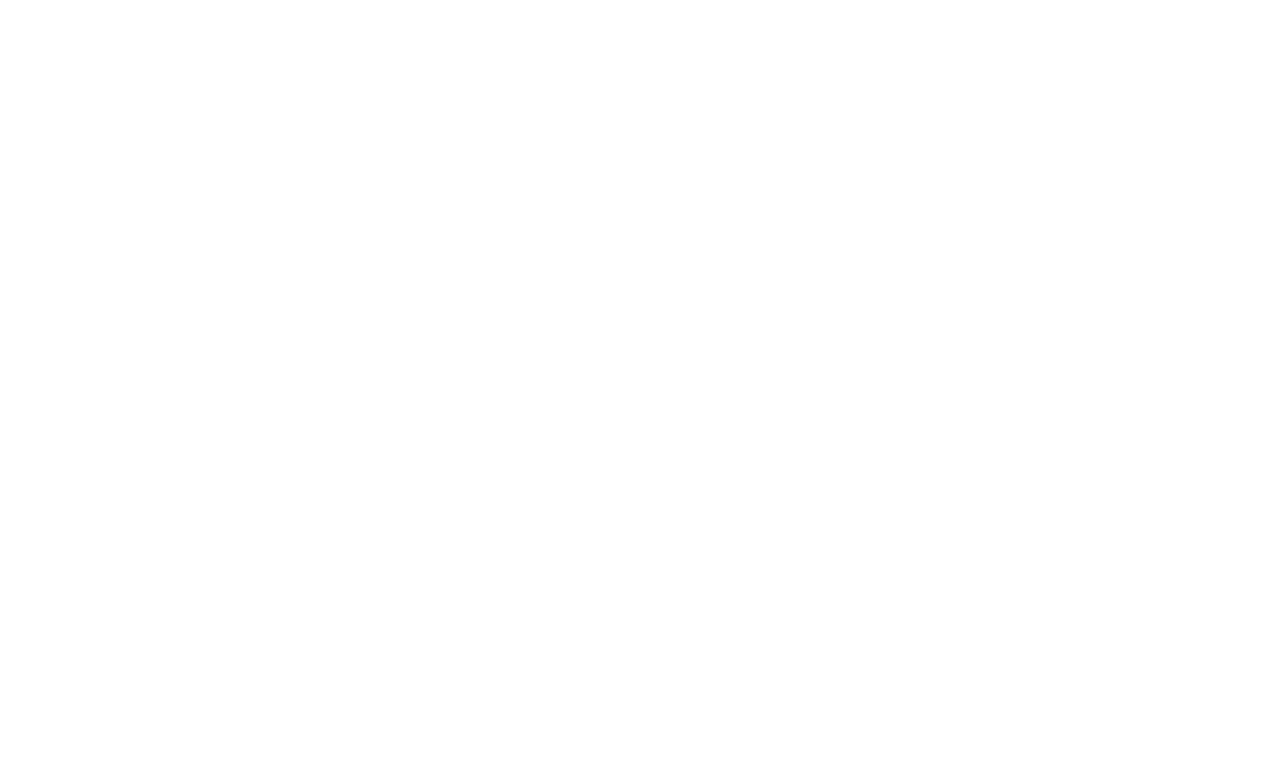
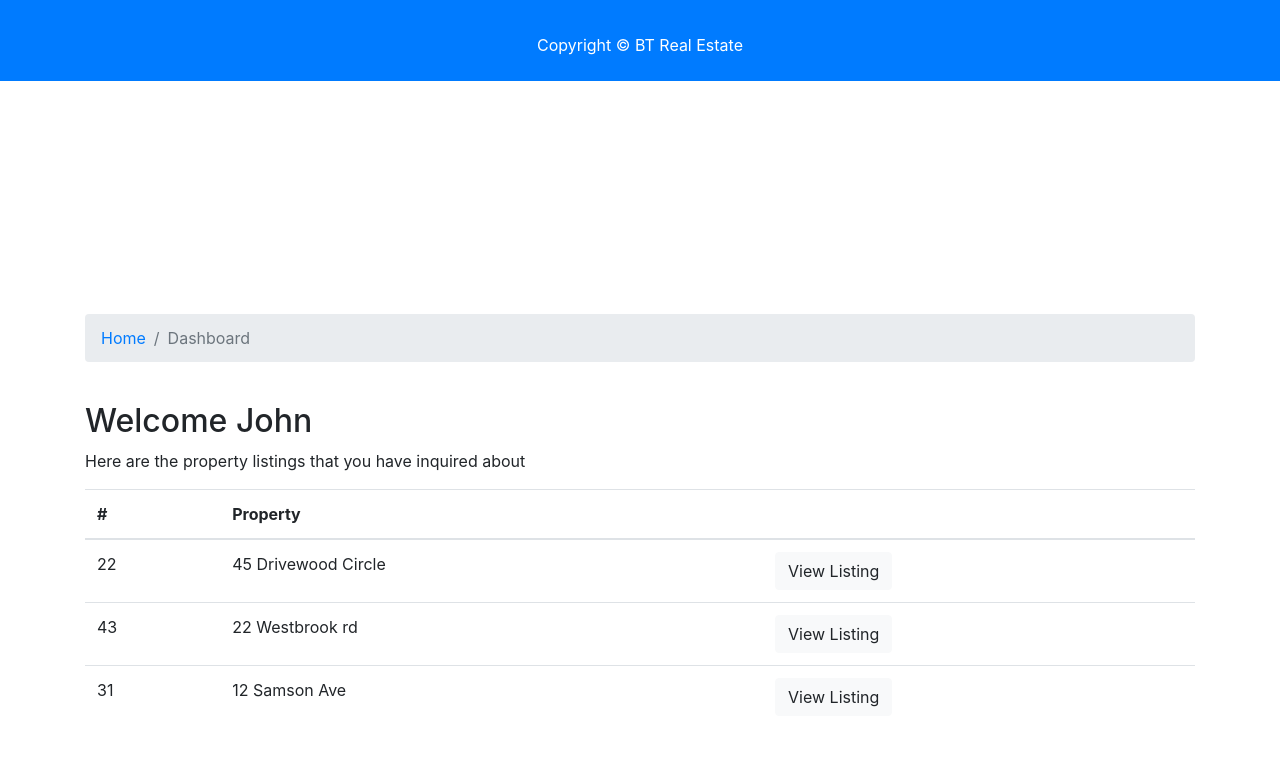
Before and after one commit to meghamodi/RealEstate_site, a Django app: page /accounts/dashboard in a window 1280 px wide. Before the commit the part shown is empty. Shown: the part 373-1141 px from the top of the page. Before the commit the page ends 37 px from the top, so only its background shows below. Run offline with Django 3.2, Linux system fonts and the light colour scheme; some libraries are stand-ins or nearby versions.

Commit message:
dynamic page

```diff
--- a/accounts/views.py
+++ b/accounts/views.py
@@ -37,12 +37,25 @@ def register(request):
 
 def login(request):
     if request.method == 'POST':
-        # Login User
-        return
-    return render(request, 'accounts/login.html')
+        username = request.POST['username']
+        password = request.POST['password']
+        user = auth.authenticate(username=username,password=password)
+
+        if user is not None:
+            auth.login(request,user)
+            messages.success(request, 'You are logged in')
+            return redirect('dashboard')
+        else:
+            messages.error(request,'Invalid Credentials')
+            return redirect('login')
+    else:
+        return render(request, 'accounts/login.html')
 
 def logout(request):
-    return redirect('index')
+    if request.method == 'POST':
+        auth.logout(request)
+        messages.success(request,"You are logged out")
+        return redirect('index')
 
 def dashboard(request):
     return render(request, 'accounts/dashboard.html')
--- a/pages/templates/accounts/dashboard.html
+++ b/pages/templates/accounts/dashboard.html
@@ -1 +1,73 @@
-<h1>Dashboard</h1>
+{% extends "base.html" %}
+{% block content %}
+<section id="showcase-inner" class="py-5 text-white">
+    <div class="container">
+      <div class="row text-center">
+        <div class="col-md-12">
+          <h1 class="display-4">User Dashboard</h1>
+          <p class="lead">Manage your BT Real Estate account</p>
+        </div>
+      </div>
+    </div>
+  </section>
+
+  <!-- Breadcrumb -->
+  <section id="bc" class="mt-3">
+    <div class="container">
+      <nav aria-label="breadcrumb">
+        <ol class="breadcrumb">
+          <li class="breadcrumb-item">
+            <a href="{% url 'index' %}">
+              <i class="fas fa-home"></i> Home</a>
+          </li>
+          <li class="breadcrumb-item active"> Dashboard</li>
+        </ol>
+      </nav>
+    </div>
+  </section>
+  <!-- Alerts -->
+  {% include 'partials/_alerts.html' %}
+
+  <section id="dashboard" class="py-4">
+    <div class="container">
+      <div class="row">
+        <div class="col-md-12">
+          <h2>Welcome John</h2>
+          <p>Here are the property listings that you have inquired about</p>
+          <table class="table">
+            <thead>
+              <tr>
+                <th scope="col">#</th>
+                <th scope="col">Property</th>
+                <th></th>
+              </tr>
+            </thead>
+            <tbody>
+              <tr>
+                <td>22</td>
+                <td>45 Drivewood Circle</td>
+                <td>
+                  <a class="btn btn-light" href="#">View Listing</a>
+                </td>
+              </tr>
+              <tr>
+                <td>43</td>
+                <td>22 Westbrook rd</td>
+                <td>
+                  <a class="btn btn-light" href="#">View Listing</a>
+                </td>
+              </tr>
+              <tr>
+                <td>31</td>
+                <td>12 Samson Ave</td>
+                <td>
+                  <a class="btn btn-light" href="#">View Listing</a>
+                </td>
+              </tr>
+            </tbody>
+          </table>
+        </div>
+      </div>
+    </div>
+  </section>
+{% endblock %}
--- a/pages/templates/pages/index.html
+++ b/pages/templates/pages/index.html
@@ -62,6 +62,7 @@
       </div>
     </div>
   </section>
+  <br>
   <!-- Alert -->
   {% include 'partials/_alerts.html' %}
   <!-- Listings -->
--- a/pages/templates/partials/_navbar.html
+++ b/pages/templates/partials/_navbar.html
@@ -40,6 +40,27 @@
      </ul>
 
      <ul class="navbar-nav ml-auto">
+       {% if user.is_authenticated %}
+       <li
+       {% if 'dashboard' in request.path %}
+         class="nav-item active mr-3"
+       {% else %}
+         class="nav-item mr-3"
+       {% endif %}
+       >
+        <a class="nav-link" href="{% url 'dashboard' %}">
+          Welcome {{ user.username }} (Dashboard)</a>
+         </li>
+         <li class="nav-item mr-3">
+           <a href="javascript:{document.getElementById('logout').submit()}" class="nav-link">
+             <i class="fas.fa-sign-out-alt"></i>Logout
+           </a>
+           <form action="{% url 'logout' %}" method="POST" id="logout">
+             {% csrf_token %}
+             <input type="hidden">
+          </form>
+         </li>
+        {% else %}
          <li
          {% if 'register' in request.path %}
            class="nav-item active mr-3"
@@ -62,6 +83,7 @@
 
             Login</a>
            </li>
+          {% endif %}
        </ul>
      </div>
    </div>
```
Lines whose indentation alone changed are shown as unchanged.
